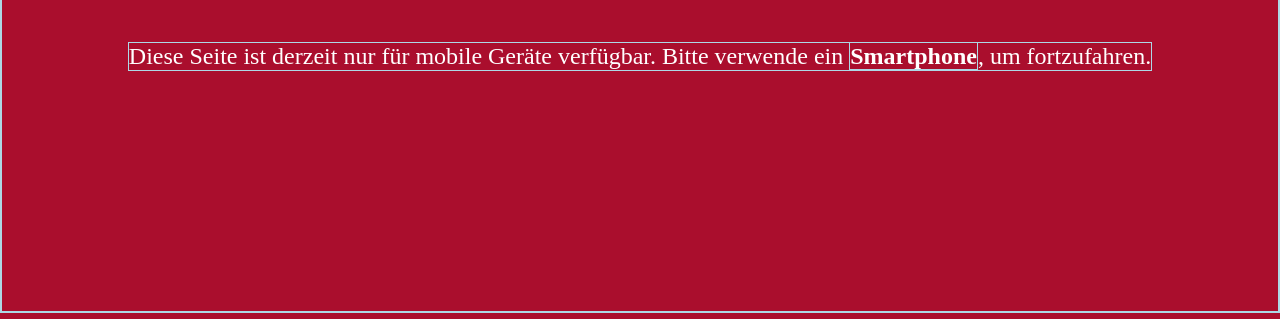
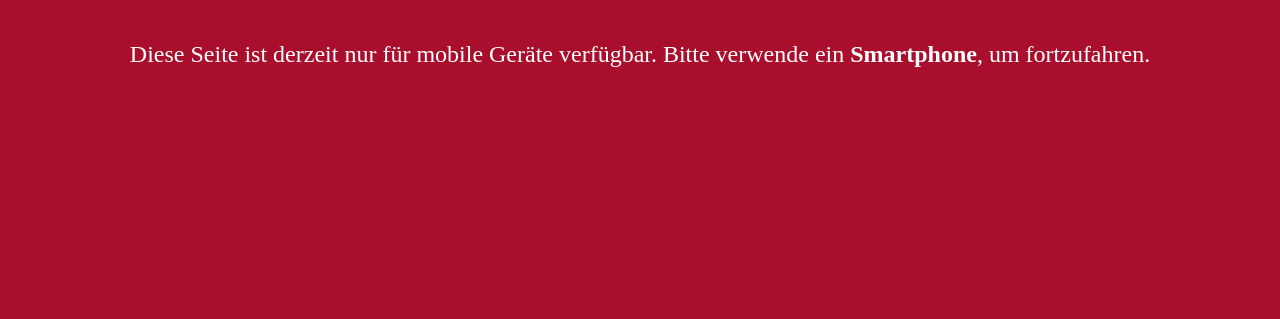
Before and after one commit to belavarga937/bolusrechner, a website: page view/maintenance.html in a window 1280 px wide. Shown: the part 481-800 px from the top of the page. Drawn offline with Linux system fonts and the light colour scheme.

Commit message:
Beta-Version My Boluscalculator

```diff
--- a/view/maintenance.html
+++ b/view/maintenance.html
@@ -6,7 +6,6 @@
     <title>Wartungsseite</title>
     <style type="text/css">
         * {
-            border: lightblue solid 0.3px;
             box-sizing: border-box;
         }
         body {
```
